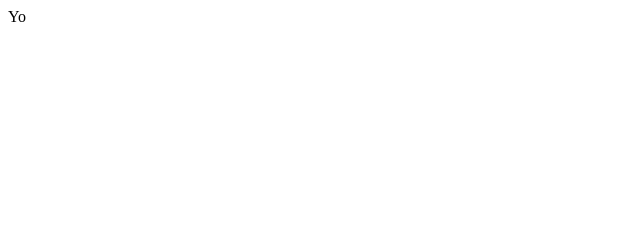
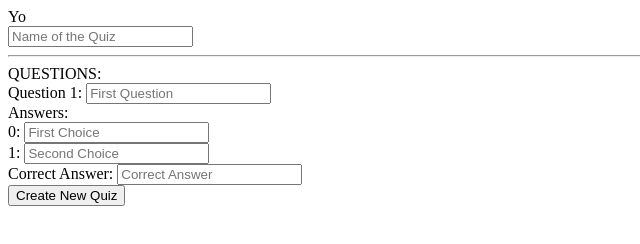
Before and after one commit to donghwalee/5q_quizzer, a website: page public/create.html in a window 1280 px wide. Shown: the whole page, without its empty margins (0-640 px from the left). Drawn offline with Linux system fonts and the light colour scheme.

Commit message:
added forms but need to fix

```diff
--- a/public/create.html
+++ b/public/create.html
@@ -6,5 +6,34 @@
   </head>
   <body>
     Yo
+
+    <form action="/create.html" method="post">
+      <input type="text"
+          name="quiz[quiz_name]"
+          placeholder="Name of the Quiz">
+
+      <br /><hr />
+      QUESTIONS:
+      <br />
+      Question 1:
+      <input type="text"
+          name="quiz[q_and_a][0][question]"
+          placeholder="First Question">
+          <br />
+      Answers:
+      <br />
+      <input type="hidden" name="quiz[q_and_a][0][answer][answer_id]" value="0">
+      0: <input type="text" name="quiz[q_and_a][0][answer][answer_text]" placeholder="First Choice">
+      <br />
+      <input type="hidden" name="quiz[q_and_a][1][answer][answer_id]" value="1">
+      1: <input type="text" name="quiz[q_and_a][1][answer][answer_text]" placeholder="Second Choice">
+      <br />
+      Correct Answer: <input type="number" name="quiz[q_and_a][correct_answer_id]" placeholder="Correct Answer">
+      <br />
+      <button type="submit" id="submit-button">
+      Create New Quiz
+      </button>
+    </form>
+
   </body>
 </html>
```
Also changed, not shown: server.js (+11 -2 lines).
